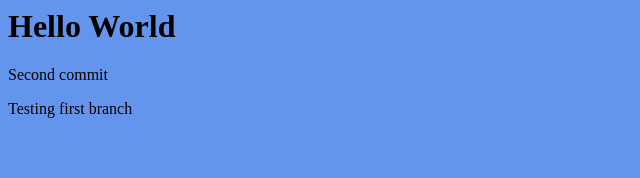
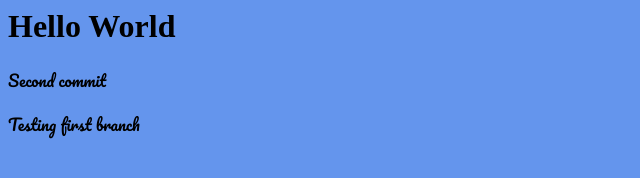
Before and after one commit to JakeRobin257/Portfolio_Website, a plain HTML site: page index.html in a window 1280 px wide. Shown: the whole page, without its empty margins (0-640 px from the left). Drawn offline with Linux system fonts and the light colour scheme.

Commit message:
Adding link to Pacifico stylesheet

```diff
--- a/index.html
+++ b/index.html
@@ -2,6 +2,10 @@
   <head>
     <title>Jake's Portfolio</title>
     <link href="./resources/css/main.css" type="text/css" rel="stylesheet">
+
+    <link rel="preconnect" href="https://fonts.googleapis.com">
+    <link rel="preconnect" href="https://fonts.gstatic.com" crossorigin>
+    <link href="https://fonts.googleapis.com/css2?family=Pacifico&display=swap" rel="stylesheet">
   </head>
 
   <body>
```
